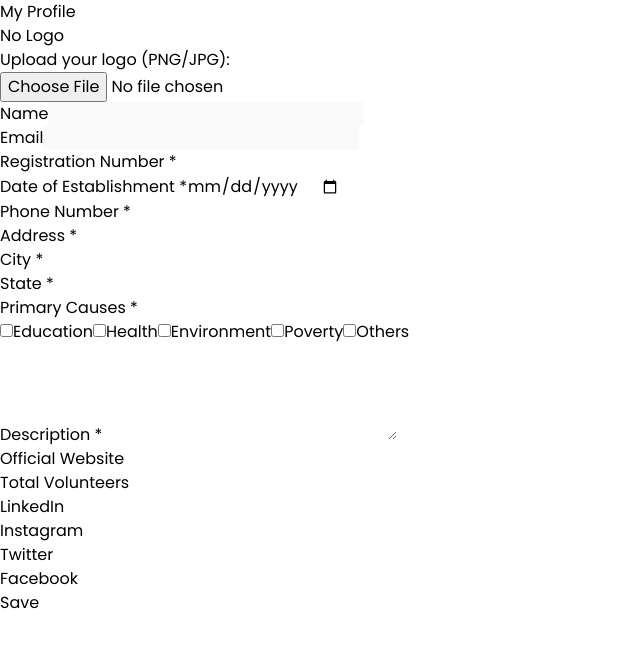
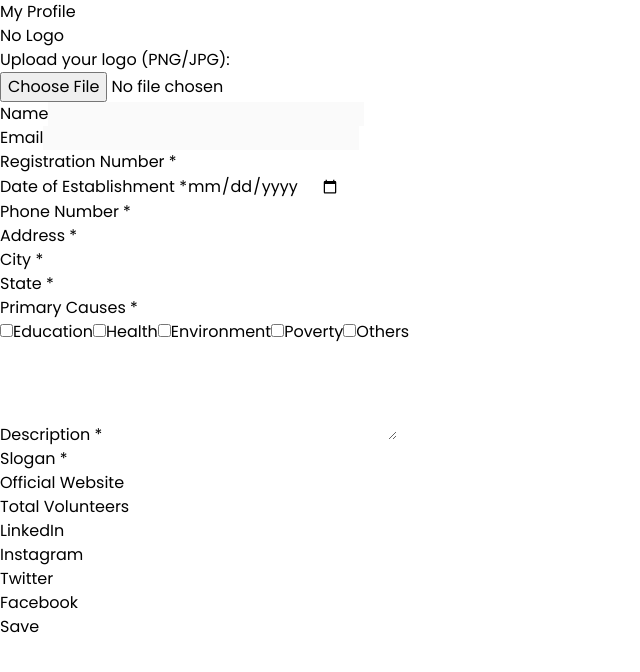
Before and after one commit to parvashah305/NGO-Project, a React (Vite) app in the folder Frontend/my-project/: page /profilengo in a window 1280 px wide. Shown: the top 672 px of the page, without its empty margins (0-640 px from the left). Built offline with nearby package versions, Linux system fonts and the light colour scheme.

Commit message:
slogan input added

```diff
--- a/Frontend/my-project/src/components/NGOProfile.jsx
+++ b/Frontend/my-project/src/components/NGOProfile.jsx
@@ -299,6 +299,17 @@ const NGOProfile = ({ ngoName, ngoEmail }) => {
             </div>
             <div>
               <label className="block text-gray-700 font-semibold mb-1">
+                Slogan *
+              </label>
+              <input
+                type="text"
+                {...register("slogan")}
+                className="w-full p-2 border rounded"
+              />
+
+            </div>
+            <div>
+              <label className="block text-gray-700 font-semibold mb-1">
                 Official Website
               </label>
               <input
```
